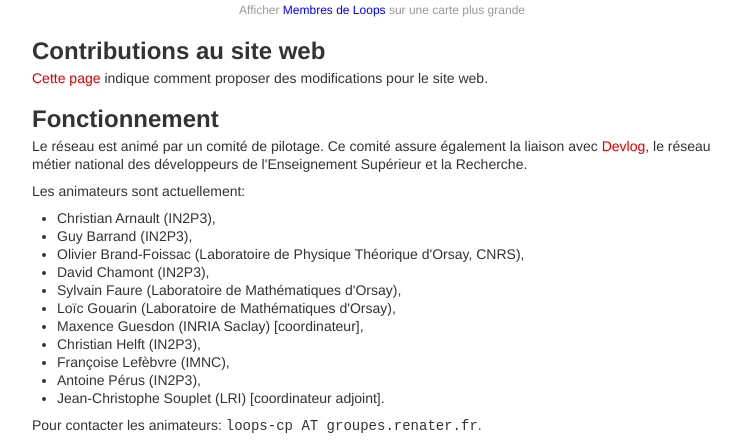
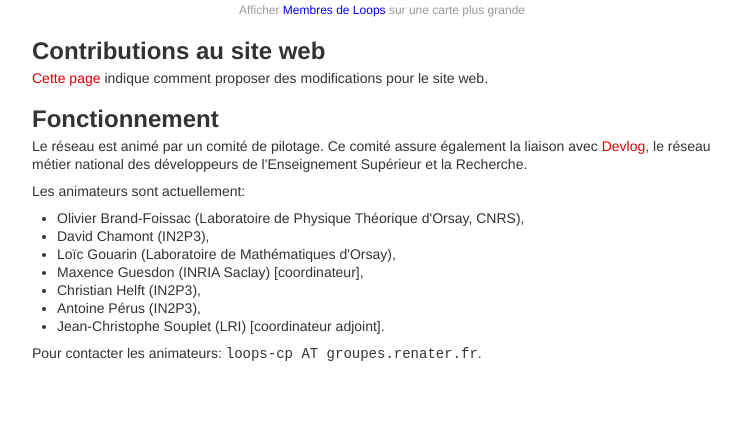
Before and after one commit to reseau-loops/reseau-loops.github.com, a Jekyll site: the page built from about.html, in a window 1280 px wide and 900 px high, scrolled down 836 px, cut to the strip 456-900 px from the top of the window. Shown: the whole strip, without its empty margins (258-999 px from the left). Built offline with Jekyll 4.4.1, drawn with Linux system fonts in a browser that asks for light colours; Markdown is read by kramdown in place of the engine named in the settings; comment, search, counter and statistics services are not loaded; after the commit the page ends 1664 px from its top, so only the background shows below that.

Commit message:
mise a jour composition cp

```diff
--- a/about.html
+++ b/about.html
@@ -93,15 +93,11 @@ métier national des développeurs de l'Enseignement Supérieur et la Recherche.
 Les animateurs sont actuellement:
 </p>
 <ul>
-<li>Christian Arnault (IN2P3),</li>
-<li>Guy Barrand (IN2P3),</li>
 <li>Olivier Brand-Foissac (Laboratoire de Physique Théorique d'Orsay, CNRS),</li>
 <li>David Chamont (IN2P3),</li>
-<li>Sylvain Faure (Laboratoire de Mathématiques d'Orsay),</li>
 <li>Loïc Gouarin (Laboratoire de Mathématiques d'Orsay),</li>
 <li>Maxence Guesdon (INRIA Saclay) [coordinateur], </li>
 <li>Christian Helft (IN2P3),</li>
-<li>Françoise Lefèbvre (IMNC),</li>
 <li>Antoine Pérus (IN2P3),</li>
 <li>Jean-Christophe Souplet (LRI) [coordinateur adjoint].</li>
 </ul>
```
